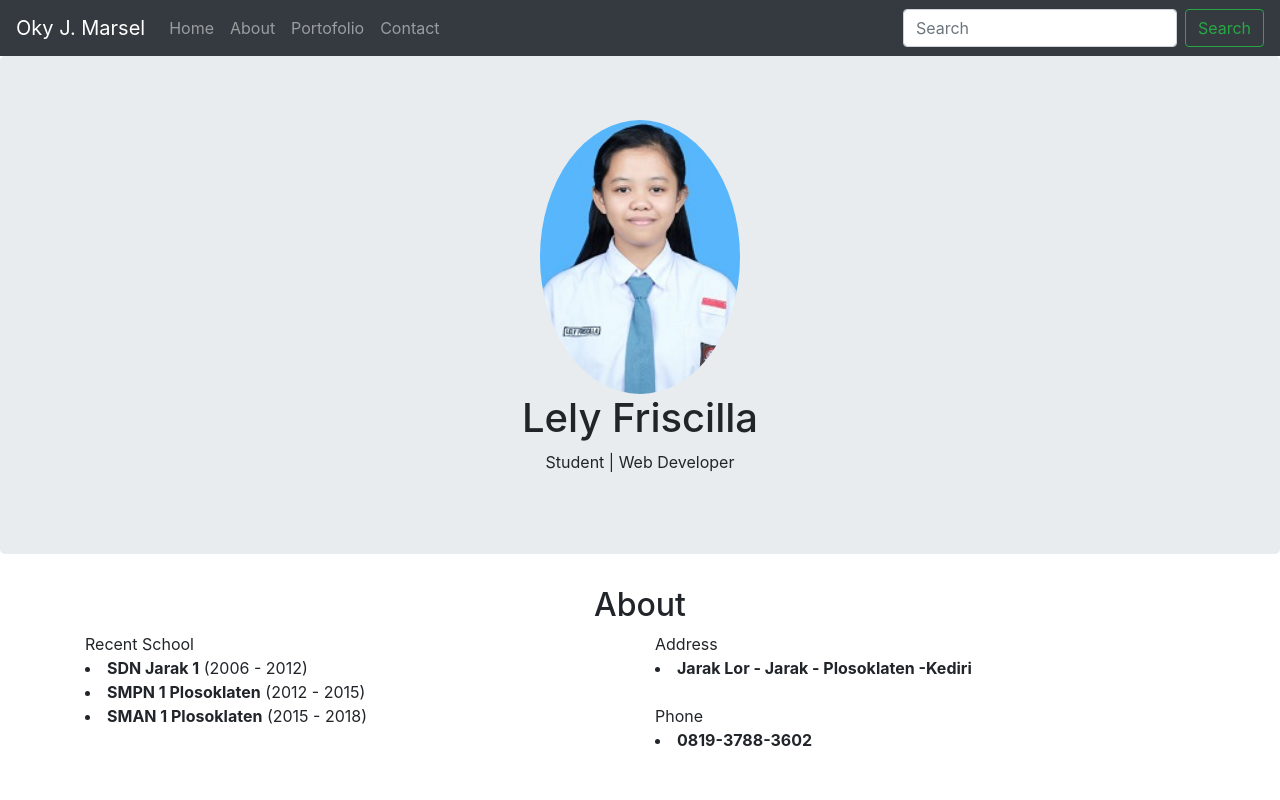
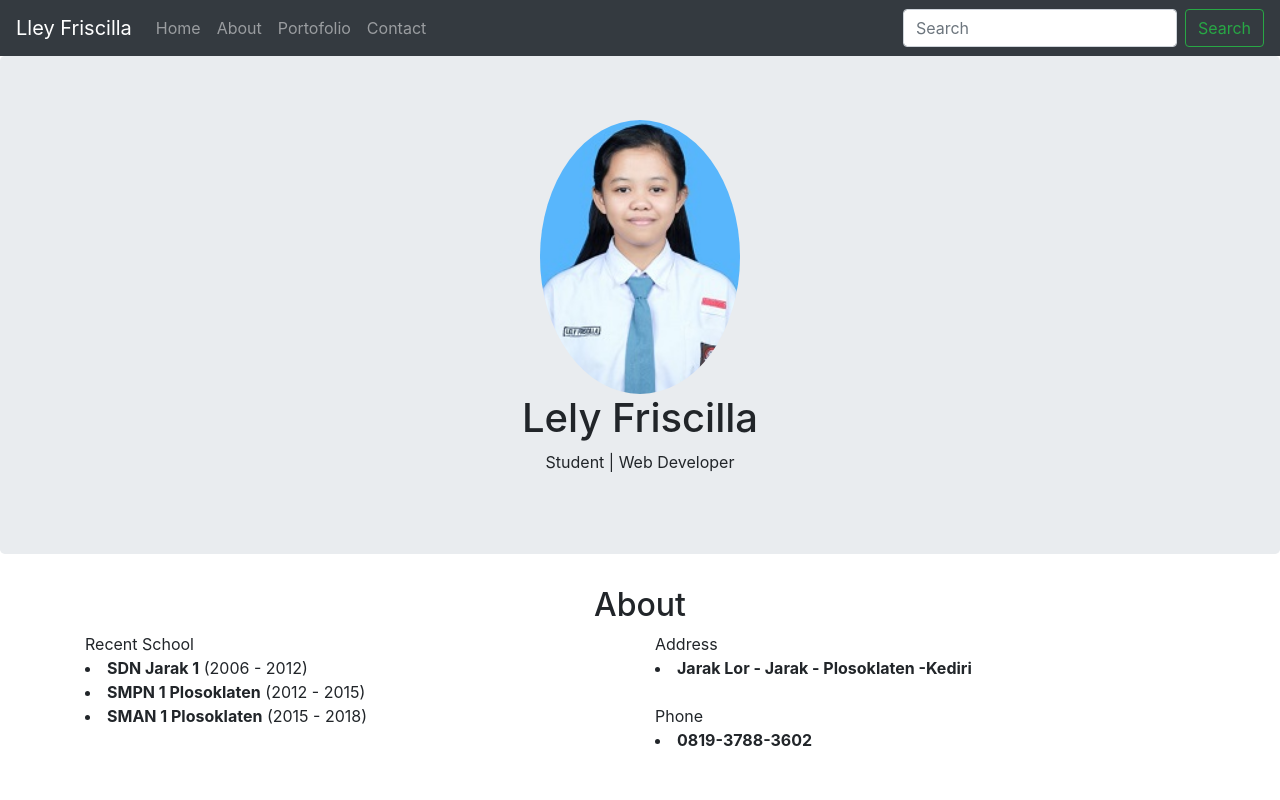
Before and after one commit to lelyfriscilla10/lelyfriscilla.github.io, a plain HTML site: page index.html in a window 1280 px wide. Shown: the top 800 px of the page. Drawn offline with Linux system fonts and the light colour scheme.

Commit message:
Update index.html

```diff
--- a/index.html
+++ b/index.html
@@ -8,7 +8,7 @@
 <body>
     <!-- awal navbar -->
 <nav class="navbar navbar-expand-lg navbar-dark bg-dark">
-  <a class="navbar-brand" href="#">Oky J. Marsel</a>
+  <a class="navbar-brand" href="#">Lley Friscilla</a>
   <button class="navbar-toggler" type="button" data-toggle="collapse" data-target="#navbarSupportedContent" aria-controls="navbarSupportedContent" aria-expanded="false" aria-label="Toggle navigation">
       <span class="navbar-toggler-icon"></span>
   </button>
```
